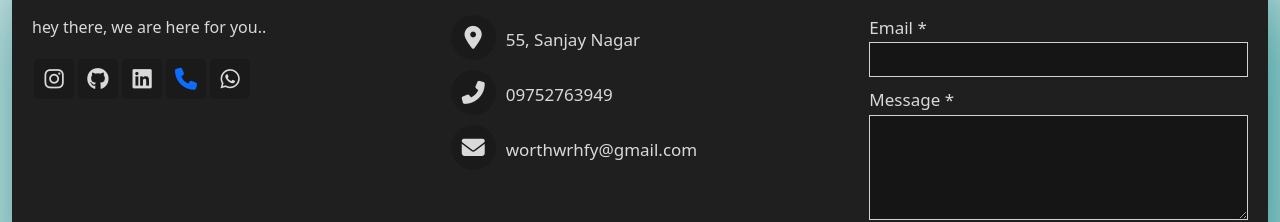
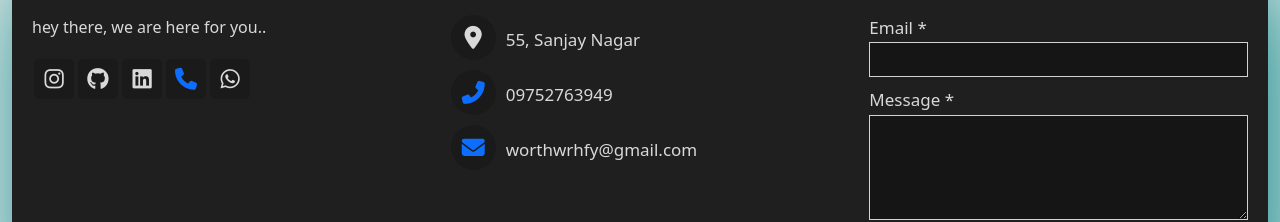
Before and after one commit to jatin-karla11/Worth-It, a React (Create React App) app: page /grocery in a window 1280 px wide. Shown: the part 289-511 px from the top of the page. Built offline with nearby package versions, Linux system fonts and the light colour scheme; a web font is replaced by a local one.

Commit message:
second commit

```diff
--- a/src/Footer.jsx
+++ b/src/Footer.jsx
@@ -36,12 +36,12 @@ const Footer=()=>{
                                 <span className="text">55, Sanjay Nagar</span>
                             </div>
                             <div className="phone">
-                            <span className="fas fa-phone-alt"></span>
+                            <a href="tel:9752763949"><span className="fas fa-phone-alt"></span></a>
                                 <span className="text">09752763949</span>
                             </div>
                             {/* mailto:admin@binarycurve.com?Subject=Hey%20Binary%20Curve */}
                             <div className="email">
-                            <span className="fas fa-envelope"></span>
+                            <a href="mailto:worthwrhfy@gmail.com?Subject=Hey%20Worth-It"><span className="fas fa-envelope"></span></a>
                                 <span className="text">worthwrhfy@gmail.com</span>
                             </div>
                         </div>
```
